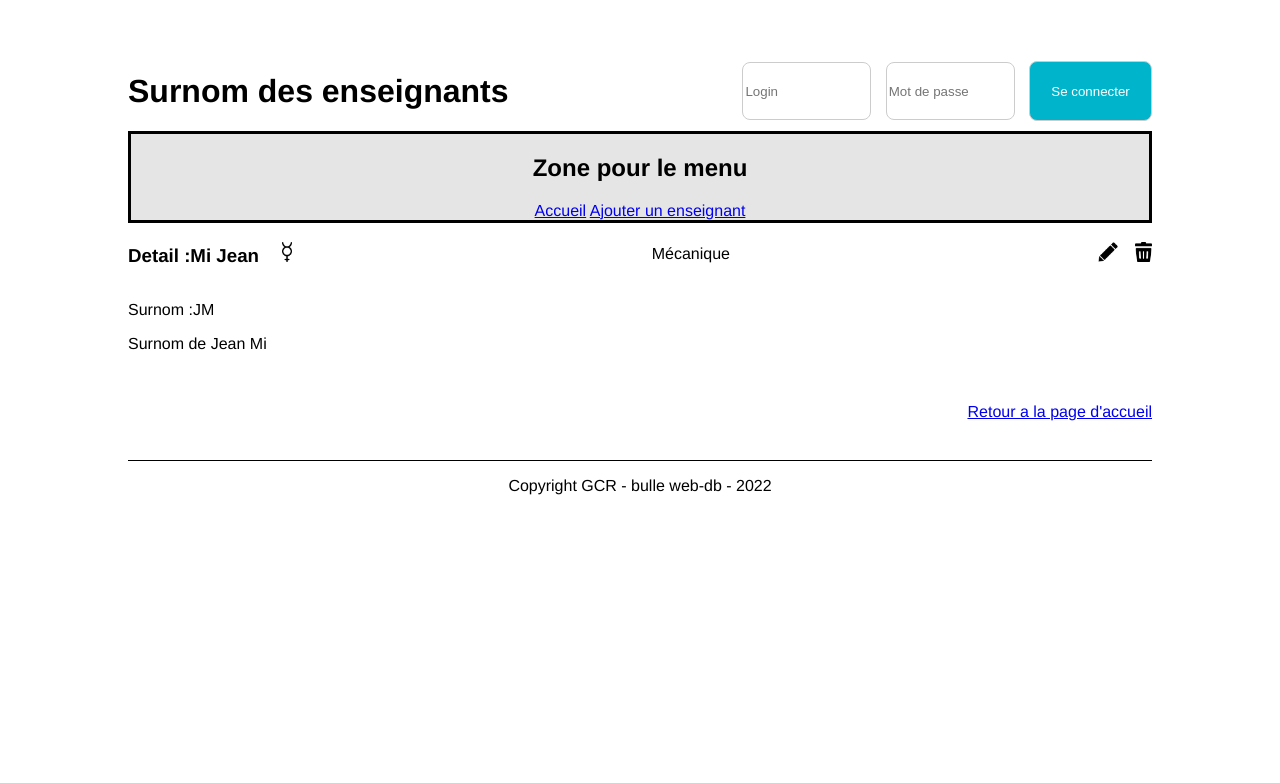
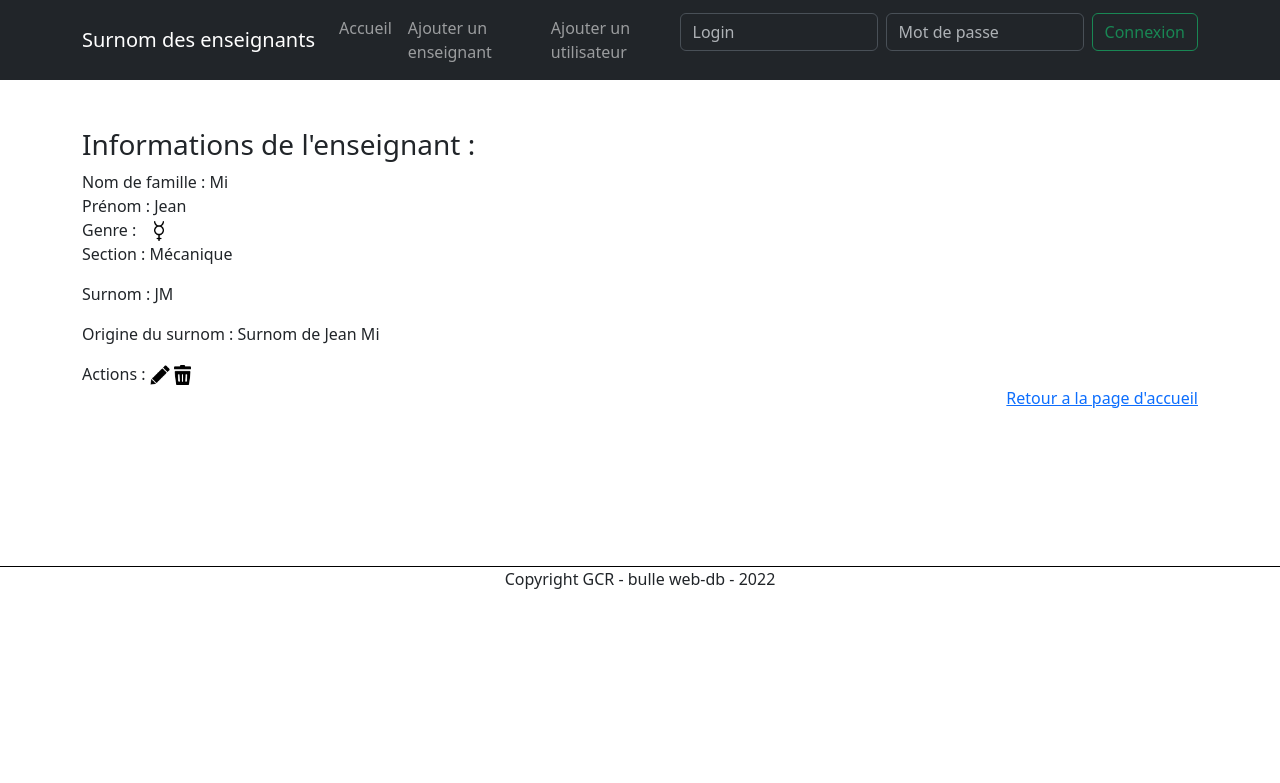
Before and after one commit to davassayah/P_Appro2, a PHP site: page /detailTeacher.php?idTeacher=1 in a window 1280 px wide. Shown: the top 783 px of the page. Run offline with PHP 8.4, Linux system fonts and the light colour scheme; the visitor is signed in with stand-in values (Sample User, id 1); data comes from the database, SQL or seed files in the repository; some libraries are stand-ins or nearby versions.

Commit message:
Ajuster du design grâce à bootstrap

```diff
--- a/src/css/style.css
+++ b/src/css/style.css
@@ -1,14 +1,14 @@
-body {
+/* body {
     font-family: "Helvetica Neue", Helvetica, Arial, sans-serif;
     margin: auto;
-    width: 80%;
-}
+    width: 100%;
+} */
 
-nav {
+/* nav {
     border: black solid 3px;
     background-color: #e5e5e5;
     text-align: center;
-}
+} */
 
 .container {
     height: 50%;
@@ -65,7 +65,7 @@ label {
     width: 10%;
 }
 
-.container-header {
+/* .container-header {
     display: flex;
     justify-content: center;
     align-items: center;
@@ -126,7 +126,7 @@ label {
     width: 100%;
     border: none;
     cursor: pointer;
-    height: 4.5em;
+    height: 2,5em;
     border-radius: 8px;
 }
 
@@ -156,4 +156,4 @@ label {
     background-color: #eee;
     border: 1px solid #ccc;
     border-radius: 4px;
-  }
+  } */
--- a/src/detailTeacher.php
+++ b/src/detailTeacher.php
@@ -14,9 +14,12 @@ if (!isset($_SESSION['userConnected'])) {
 }
 
 include("Database.php");
+include("header.php");
+
 $db = new Database();
 //Récupère les informations de l'enseignant via son id qui se trouve dans l'url
 $OneTeacher = $db->getOneTeacher($_GET["idTeacher"]);
+
 ?>
 
 <!DOCTYPE html>
@@ -27,85 +30,58 @@ $OneTeacher = $db->getOneTeacher($_GET["idTeacher"]);
     <meta http-equiv="X-UA-Compatible" content="IE=edge">
     <meta name="viewport" content="width=device-width, initial-scale=1">
     <link href="./css/style.css" rel="stylesheet">
+    <link href="https://cdn.jsdelivr.net/npm/bootstrap@5.3.0-alpha3/dist/css/bootstrap.min.css" rel="stylesheet" integrity="sha384-KK94CHFLLe+nY2dmCWGMq91rCGa5gtU4mk92HdvYe+M/SXH301p5ILy+dN9+nJOZ" crossorigin="anonymous">
+    <script src="https://code.jquery.com/jquery-3.6.4.js" integrity="sha256-a9jBBRygX1Bh5lt8GZjXDzyOB+bWve9EiO7tROUtj/E=" crossorigin="anonymous"></script>
+    <link rel="stylesheet" href="https://cdn.datatables.net/1.13.4/css/jquery.dataTables.css" />
+    <script src="https://cdn.datatables.net/1.13.4/js/jquery.dataTables.js"></script>
     <title>Version statique de l'application des surnoms</title>
 </head>
 
 <body>
-
-    <header>
-        <div class="container-header">
-            <div class="titre-header">
-                <h1>Surnom des enseignants</h1>
-            </div>
-            <div class="login-container">
-                <form action="#" method="post">
-                    <label for="user"> </label>
-                    <input type="text" name="user" id="user" placeholder="Login">
-                    <label for="password"> </label>
-                    <input type="password" name="password" id="password" placeholder="Mot de passe">
-                    <button type="submit" class="btn btn-login">Se connecter</button>
-                </form>
-            </div>
-        </div>
-        <!--Si l'utilisateur est connecté en tant qu'utilisateur (valeur 1) il n'a pas la possibilité d'ajouter un enseignant tandis que s'il est
-        est connecté en tant qu'administrateur (valeur 2) il a la possibilité d'ajouter un enseignant-->
-        <nav>
-            <h2>Zone pour le menu</h2>
-            <?php if ($_SESSION['userConnected'] >= 1) {
-            ?>
-                <a href="index.php">Accueil</a>
-                <?php if ($_SESSION['userConnected'] == 2) {
-                ?>
-                    <a href="addTeacher.php">Ajouter un enseignant</a>
-                <?php } ?>
-
-        </nav>
-    <?php } ?>
-    </header>
-
+    <fieldset class="mb-3 mt-5">
         <div class="container">
-        <div class="user-head">
-            <h3>Detail :<?php
-                            echo $OneTeacher["teaName"] . " " . $OneTeacher["teaFirstname"] ?>
+            <div class="user-body">
+                <h3>Informations de l'enseignant : </h3> <?php
+                                                            echo "Nom de famille : " . $OneTeacher["teaName"] . "<br>" . "Prénom : " . $OneTeacher["teaFirstname"] . "<br>" ?>
                 <?php
                 //Affiche une image différente en fonction du genre de l'enseignant (se base sur la valeur de teaGender)
                 if ($OneTeacher["teaGender"] == "M") {
-                    echo '<img style="margin-left: 1vw;" height="20em" src="./img/male.png" alt="male symbole">';
+                    echo "Genre :" . '<img style="margin-left: 1vw;" height="20em" src="./img/male.png" alt="male symbole">';
                 } else if ($OneTeacher["teaGender"] == "F") {
-                    echo '<img style="margin-left: 1vw;" height="20em" src="./img/femelle.png" alt="male symbole">';
+                    echo  "Genre :" . '<img style="margin-left: 1vw;" height="20em" src="./img/femelle.png" alt="male symbole">';
                 } else if ($OneTeacher["teaGender"] == "A") {
-                    echo '<img style="margin-left: 1vw;" height="20em" src="./img/autre.png" alt="male symbole">';
+                    echo "Genre :" . '<img style="margin-left: 1vw;" height="20em" src="./img/autre.png" alt="male symbole">';
                 }
                 ?>
-
-            </h3>
                 <p>
-                <?php echo $OneTeacher["secName"] ?>
+                    <?php echo "Section : " . $OneTeacher["secName"] ?>
                 </p>
+                <div class="user-body">
+                    <div class="left">
+                        <p><?php echo "Surnom : " . $OneTeacher["teaNickname"] ?></p>
+                        <p> <?php echo "Origine du surnom : " . $OneTeacher["teaOrigine"] ?></p>
+                    </div>
+                </div>
                 <div class="actions">
-
                     <!--Si l'utilisateur est connecté en tant qu'admin (valeur 2) alors il a accès à la modification et à la supression sinon pas-->
-                <?php if ($_SESSION['userConnected'] == 2) { ?>
-                    <a href="#">
+                    <?php if ($_SESSION['userConnected'] == 1) {
+                        echo " Actions : " ?>
+                        <a href="updateTeacher.php">
                             <img height="20em" src="./img/edit.png" alt="edit icon"></a>
                         <a href="javascript:confirmDelete()">
                             <img height="20em" src="./img/delete.png" alt="delete icon"> </a>
                     <?php } ?>
-            </div>
-        </div>
-        <div class="user-body">
-            <div class="left">
-                <p>Surnom :<?php echo $OneTeacher["teaNickname"] ?></p>
-                <p> <?php echo $OneTeacher["teaOrigine"] ?></p>
-            </div>
                     <div>
                         <img src="<?php echo $OneTeacher["teaPhoto"] ?>">
                     </div>
                 </div>
+            </div>
             <div class="user-footer">
-            <a href="index.html"><p>Retour a la page d'accueil</a>
+                <a href="index.html">
+                    <p>Retour a la page d'accueil
+                </a>
             </div>
-
+    </fieldset>
     </div>
 
     <footer>
--- /dev/null
+++ b/src/header.php
@@ -0,0 +1,29 @@
+<header>
+    <nav class="navbar bg-dark navbar-expand-lg" data-bs-theme="dark">
+        <div class="container">
+            <a class="navbar-brand">Surnom des enseignants</a>
+            <div class="collapse navbar-collapse">
+                <ul class="navbar-nav">
+                    <?php if ($_SESSION['userConnected'] >= 0) { ?>
+                        <li class="nav-item">
+                            <a class="nav-link" href="index.php">Accueil</a>
+                        </li>
+                        <?php if ($_SESSION['userConnected'] == 1) { ?>
+                            <li class="nav-item">
+                                <a class="nav-link" href="addTeacher.php">Ajouter un enseignant</a>
+                            </li>
+                            <li class="nav-item">
+                                <a class="nav-link" href="addUser.php">Ajouter un utilisateur</a>
+                            </li>
+                        <?php } ?>
+                    <?php } ?>
+                </ul>
+            </div>
+            <form class="d-flex" action="" method="post">
+                <input class="form-control me-2" type="text" name="user" id="user" placeholder="Login">
+                <input class="form-control me-2" type="password" name="password" id="password" placeholder="Mot de passe">
+                <button class="btn btn-outline-success" type="submit">Connexion</button>
+            </form>
+        </div>
+    </nav>
+</header>
```
Also changed, not shown: src/Database.php (+4 -4 lines), src/addTeacher.php (+8 -23 lines), src/addUser.php (+10 -31 lines), src/index.php (+8 -34 lines), src/img/photos/Img_1.jpg (added), src/img/photos/Img_85.png (added). Lines whose indentation alone changed are shown as unchanged.
